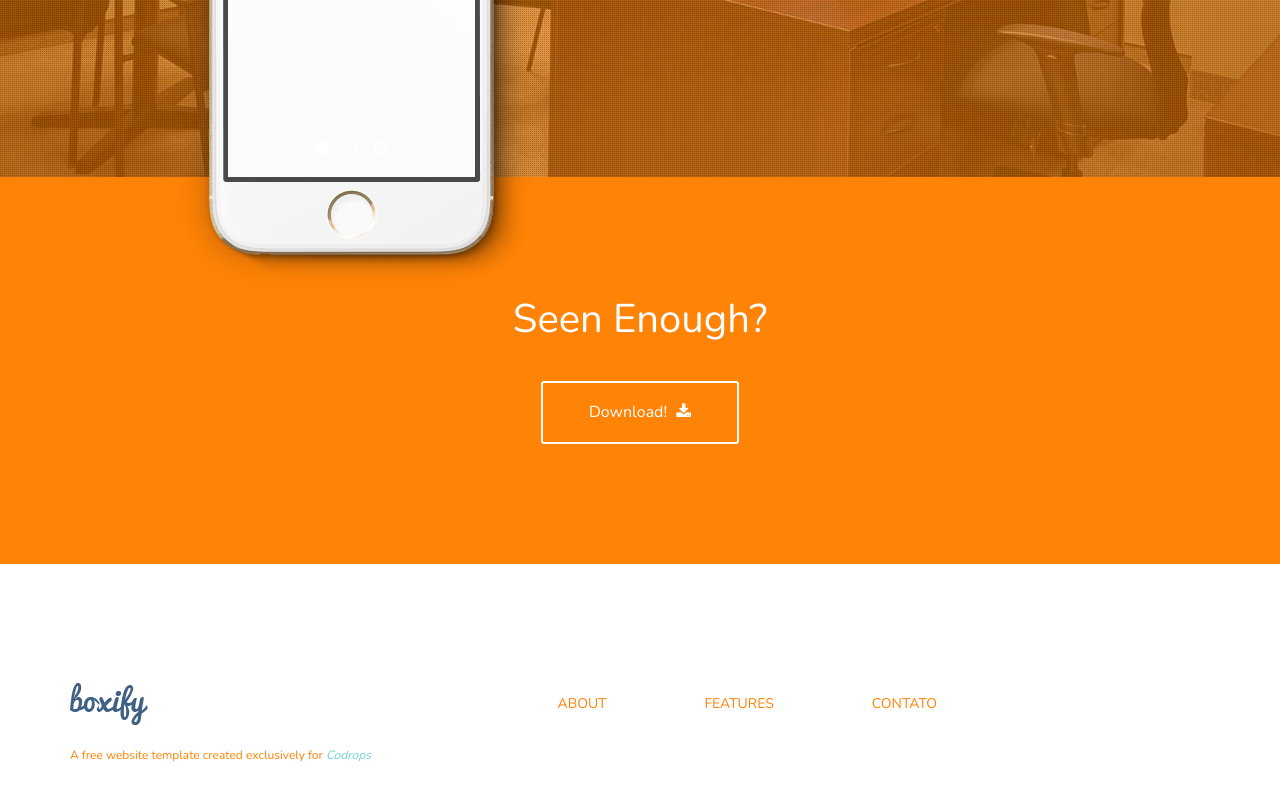
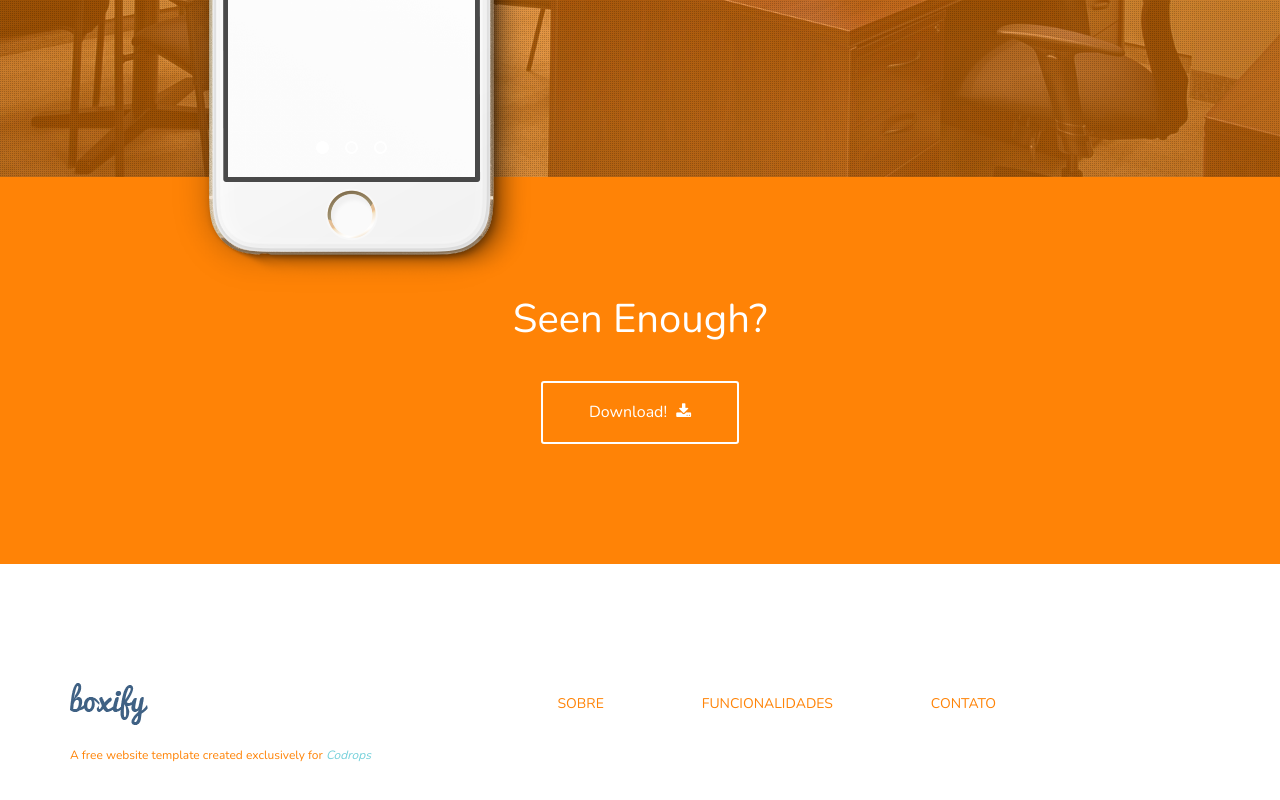
Before and after one commit to MyAssistance/MyAssistance, a plain HTML site: page index.html in a window 1280 px wide. Shown: the part 2179-2979 px from the top of the page. Drawn offline with nearby package versions, Linux system fonts and the light colour scheme.

Commit message:
Alteração no menu

```diff
--- a/index.html
+++ b/index.html
@@ -333,8 +333,8 @@
 					</div>
 					<div class="col-md-7">
 						<ul class="footer-nav">
-							<li><a href="#about">About</a></li>
-							<li><a href="#features">Features</a></li>
+							<li><a href="#about">Sobre</a></li>
+							<li><a href="#features">Funcionalidades</a></li>
 							<li><a href="#download">Contato</a></li>
 						</ul>
 					</div>
@@ -344,11 +344,11 @@
 		<div class="overlay overlay-boxify">
 			<nav>
 				<ul>
-					<li><a href="#about"><i class="fa fa-heart"></i>About</a></li>
-					<li><a href="#features"><i class="fa fa-flash"></i>Features</a></li>
+					<li><a href="#about"><i class="fa fa-heart"></i>Sobre</a></li>
+					<li><a href="#features"><i class="fa fa-flash"></i>Funcionalidades</a></li>
 				</ul>
 				<ul>
-					<li><a href="#download"><i class="fa fa-download"></i>Contato</a></li>
+					<li><a href="#download"><i class="fa fa-envelope-o"></i>Contato</a></li>
 				</ul>
 			</nav>
 		</div>
```
Also changed, not shown: 1 other file.
